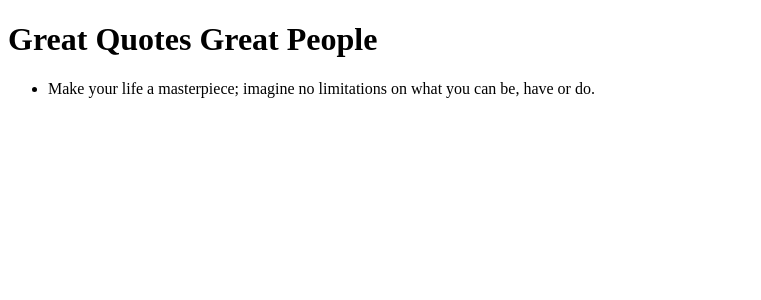
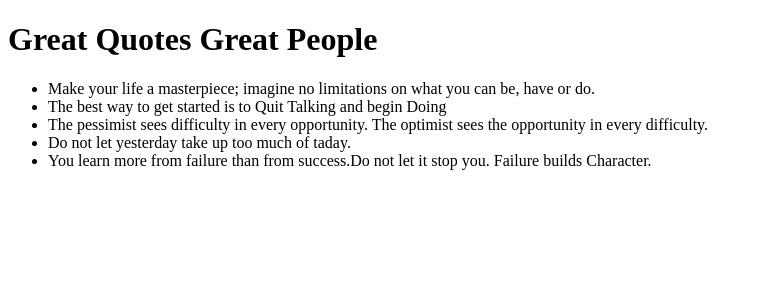
Before and after one commit to Jackson-coder-arch/Quotes, an Angular app: page / in a window 1280 px wide. Shown: the top 300 px of the page, without its empty margins (0-761 px from the left). Built offline with nearby package versions, Linux system fonts and the light colour scheme.

Commit message:
Class creation

```diff
--- a/src/app/app.component.html
+++ b/src/app/app.component.html
@@ -2,7 +2,7 @@
   <h1>Great Quotes Great People</h1>
   <ul>
   <li *ngFor='let quote of quotes'>
-     {{quote}}
+     {{quote.name}}
   </li>
 </ul>
 </div>
--- a/src/app/app.component.ts
+++ b/src/app/app.component.ts
@@ -1,5 +1,5 @@
 import { Component } from '@angular/core';
-// import { Quote } from './quote';
+import { Quote } from './quote';
 
 @Component({
   selector: 'app-root',
@@ -7,17 +7,17 @@ import { Component } from '@angular/core';
   styleUrls: ['./app.component.css']
 })
 export class AppComponent {
-  quotes:string[];
-  // quotes:Quote [] = [
-  //   {id:1, name:'Make your life a masterpiece; imagine no limitations on what you can be, have or do.'},
-  //   {id:2, name:'The best way to get started is to Quit Talking and begin Doing'},
-  //   {id:3, name:'The pessimist sees difficulty in every opportunity. The optimist sees the opportunity in every difficulty.'},
-  //   {id:4, name:'Do not let yesterday take up too much of taday.'},
-  //   {id:4, name:'You learn more from failure than from success.Do not let it stop you. Failure builds Character.'},
 
-  // ];
+  quotes:Quote [] = [
+    {id:1, name:'Make your life a masterpiece; imagine no limitations on what you can be, have or do.'},
+    {id:2, name:'The best way to get started is to Quit Talking and begin Doing'},
+    {id:3, name:'The pessimist sees difficulty in every opportunity. The optimist sees the opportunity in every difficulty.'},
+    {id:4, name:'Do not let yesterday take up too much of taday.'},
+    {id:4, name:'You learn more from failure than from success.Do not let it stop you. Failure builds Character.'},
 
-  constructor(){
-    this.quotes = ['Make your life a masterpiece; imagine no limitations on what you can be, have or do.']
-  }
+  ];
+
+  // constructor(){
+  //   this.quotes = ['Make your life a masterpiece; imagine no limitations on what you can be, have or do.']
+  // }
 }
```
Also changed, not shown: src/app/quote.ts (+4 -4 lines).
